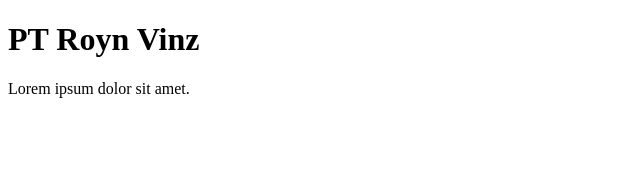
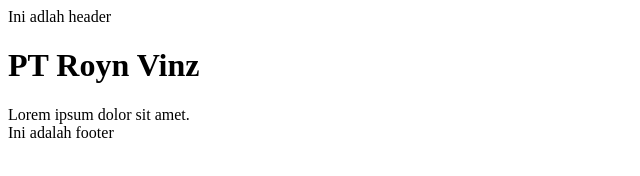
Before and after one commit to romayana1234/CompanyProfile, a plain HTML site: page index.html in a window 1280 px wide. Shown: the whole page, without its empty margins (0-640 px from the left). Drawn offline with Linux system fonts and the light colour scheme.

Commit message:
Membuat header dan footer

```diff
--- a/index.html
+++ b/index.html
@@ -6,7 +6,9 @@
     <title>Latihan GIT</title>
   </head>
   <body>
+    <header>Ini adlah header</header>
     <h1>PT Royn Vinz</h1>
     <div>Lorem ipsum dolor sit amet.</div>
+    <footer>Ini adalah footer</footer>
   </body>
 </html>
```
